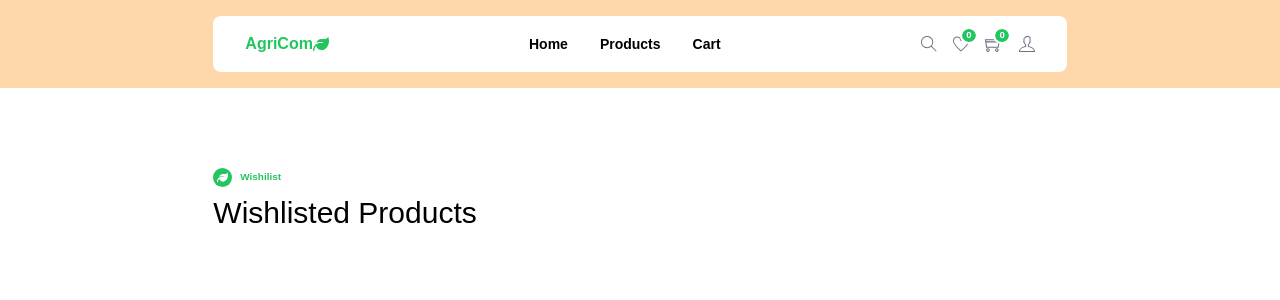
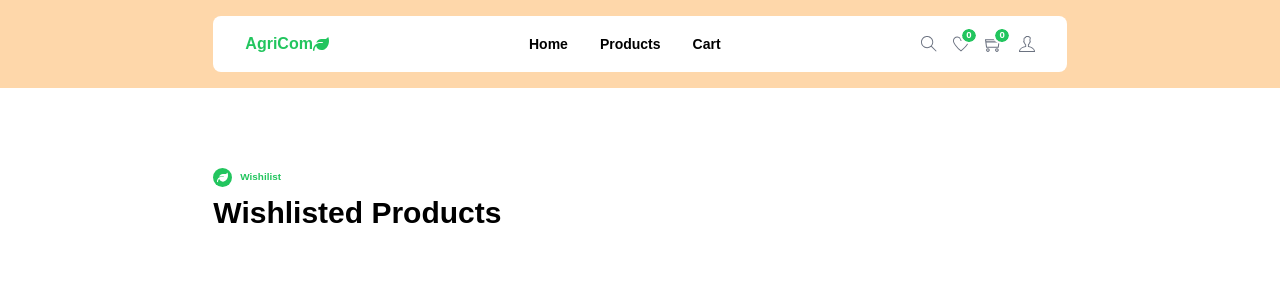
Before and after one commit to MET4L-DS/agriculture-ecommerce, a React (Vite) app: page /wishlist in a window 1280 px wide. Shown: the top 300 px of the page. Built offline with nearby package versions, Linux system fonts and the light colour scheme.

Commit message:
last changes

```diff
--- a/src/pages/Wishlist.jsx
+++ b/src/pages/Wishlist.jsx
@@ -7,7 +7,7 @@ import { FaLeaf } from "react-icons/fa6";
 const Wishlist = () => {
     const { wishlistItems } = useSelector((state) => state.wishlist);
     return (
-        <div className="col-[2/-2] grid grid-cols-subgrid py-20">
+        <div className="col-[1/-1] grid grid-cols-subgrid gap-4 px-6 py-20 font-semibold sm:col-[2/-2] sm:px-0">
             <SectionHeader
                 icon={FaLeaf}
                 tagColor="green-500"
```
